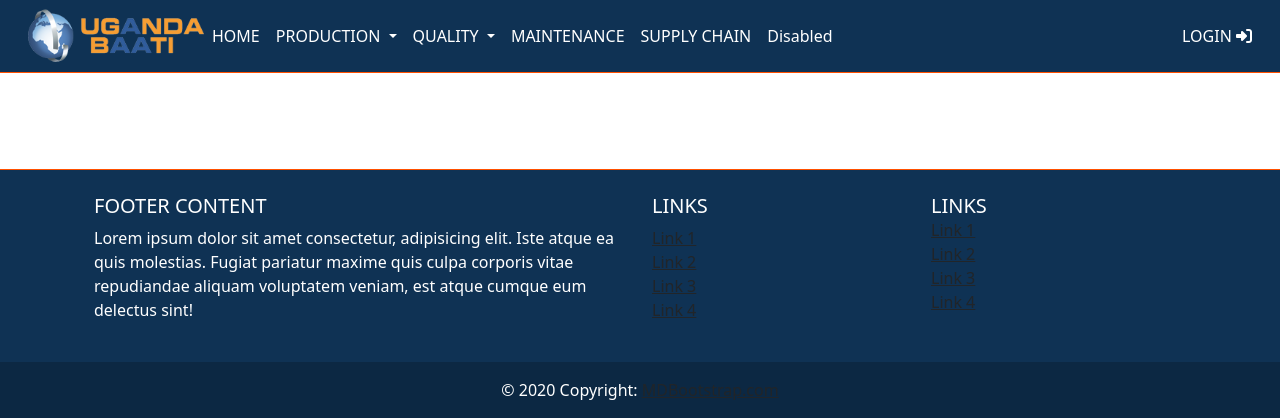
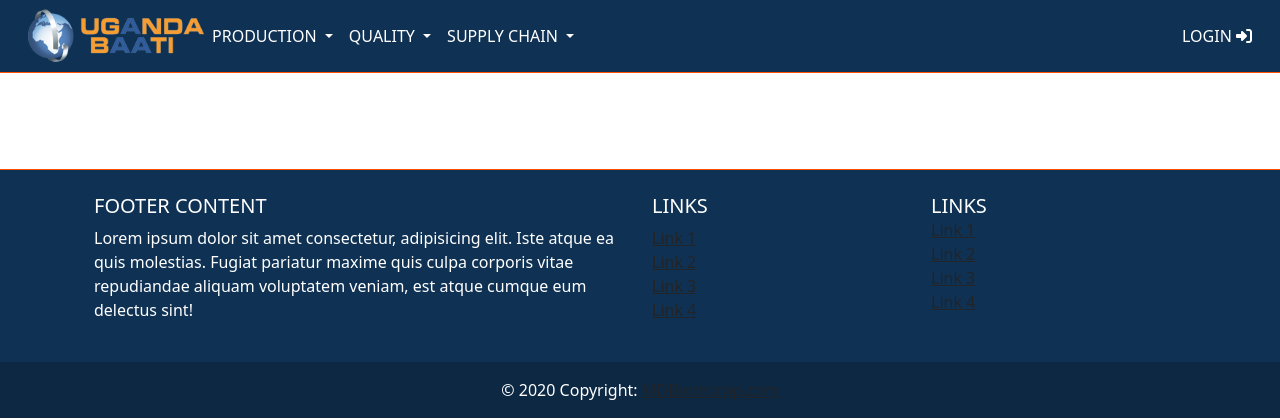
Before and after one commit to Ssents/ubl_production_system, a Django app: page / in a window 1280 px wide. Shown: the top 420 px of the page. Run offline with Django 3.2, Linux system fonts and the light colour scheme; some libraries are stand-ins or nearby versions.

Commit message:
made changes to main navgation bar

```diff
--- a/templates/partials/_navbar.html
+++ b/templates/partials/_navbar.html
@@ -24,21 +24,25 @@
 
                 <ul class="navbar-nav me-auto mb-2 mb-lg-0">
 
-                    <li class="nav-item">
-                        <a class="nav-link" href="{% url 'maintenance:machines' %}">HOME</a>
-
-                    </li>
-
                     <li class="nav-item dropdown">
                         <a class="nav-link dropdown-toggle" href="#" id="navbarDropdown" role="button" data-bs-toggle="dropdown" aria-expanded="false">
                             PRODUCTION
                         </a>
                         <ul class="dropdown-menu" aria-labelledby="navbarDropdown">
-                        <li><a class="dropdown-item" href="#">OPERATOR</a></li>
-                        <li><hr class="dropdown-divider"></li>
-                        <li><a class="dropdown-item" href="{%  url 'production:supervisor_board' %}">SUPERVISOR</a></li>
-                        <li><hr class="dropdown-divider"></li>
-                        <li><a class="dropdown-item" href="#">Something else here</a></li>
+                            <!-- <li><a class="dropdown-item" href="#">Operator</a></li> -->
+                            <!-- <li><hr class="dropdown-divider"></li> -->
+                            <li><a class="dropdown-item"
+                                    href="{% url 'maintenance:machines' %}">
+                                        Machines
+                                </a>
+                            </li>
+                            <!-- <li><hr class="dropdown-divider"></li> -->
+                            <li><a class="dropdown-item"
+                                    href="{%  url 'production:supervisor_board' %}">
+                                        Supervisor
+                                </a>
+                            </li>
+                            <!-- <li><hr class="dropdown-divider"></li> -->
                         </ul>
                     </li>
 
@@ -52,7 +56,6 @@
                                 Dashboard
                                 </a>
                             </li>
-                            <li><hr class="dropdown-divider"></li>
                             <li><a class="dropdown-item"
                                     href="{%  url 'quality:reconsiliation' %}">
                                 Reconsiliation
@@ -61,17 +64,24 @@
                         </ul>
                     </li>
 
-                    <li class="nav-item">
-                        <a class="nav-link" href="#">MAINTENANCE</a>
-                    </li>
-                    <li class="nav-item">
-                        <a class="nav-link" href="{% url 'supply_chain:main_dashboard' %}">SUPPLY CHAIN</a>
+                    <li class="nav-item dropdown">
+                        <a class="nav-link dropdown-toggle" href="#" id="navbarDropdown" role="button" data-bs-toggle="dropdown" aria-expanded="false">
+                            SUPPLY CHAIN
+                        </a>
+                        <ul class="dropdown-menu" aria-labelledby="navbarDropdown">
+                            <li><a class="dropdown-item"
+                                    href="{%  url 'supply_chain:main_dashboard' %}">
+                                Dashboard
+                                </a>
+                            </li>
+                            <li><a class="dropdown-item"
+                                    href="{%  url 'supply_chain:dashboard' %}">
+                                Transfer Coils
+                                </a>
+                            </li>
+                        </ul>
                     </li>
 
-                    <li class="nav-item">
-                        <a class="nav-link disabled" href="#" tabindex="-1"
-                            aria-disabled="true">Disabled</a>
-                    </li>
                 </ul>
 
                 <div class="d-flex">
```
